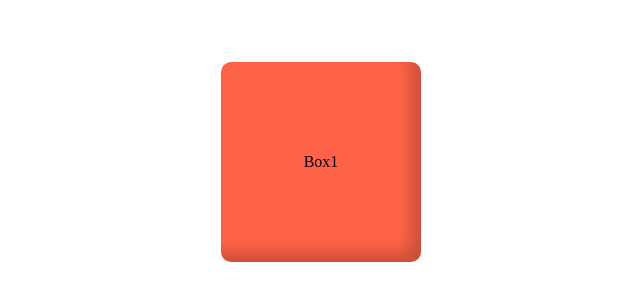
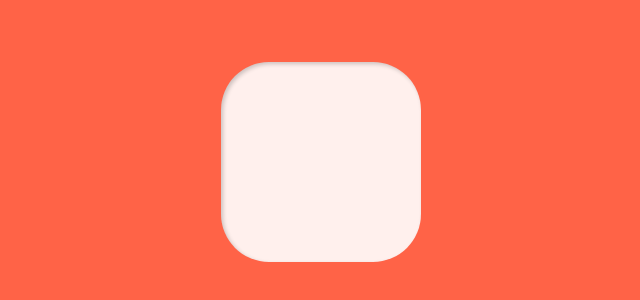
Before and after one commit to pollyjean/pomodoro-sky, a React (Vite) app: page / in a window 1280 px wide. Shown: the part 238-538 px from the top of the page, without its empty margins (319-959 px from the left). Built offline with nearby package versions, Linux system fonts and the light colour scheme.

Commit message:
:dizzy: Hover Tap 이벤트 추가

```diff
--- a/src/App.tsx
+++ b/src/App.tsx
@@ -1,8 +1,9 @@
 import styled from "styled-components";
-import { motion, spring } from "framer-motion";
+import { motion } from "framer-motion";
 
 type StyledElement = ReturnType<typeof styled.div>;
 const S: Record<string, StyledElement> = {};
+
 S.Section = styled.section`
   display: flex;
   height: 100vh;
@@ -10,26 +11,35 @@ S.Section = styled.section`
   justify-content: center;
   align-items: center;
   width: 100%;
+  background-color: tomato;
 `;
 S.Button = styled.button`
-  background-color: tomato;
+  background-color: rgba(255, 255, 255, 0.9);
+  display: flex;
+  align-items: center;
+  justify-content: center;
   border: none;
   width: 12.5rem;
   height: 12.5rem;
-  box-shadow: inset -10px -10px 15px rgba(0, 0, 0, 0.2);
-  border-radius: 10px;
+  box-shadow: inset 2px 2px 4px rgba(0, 0, 0, 0.2);
+  border-radius: 3rem;
 `;
+
+const boxVariants = {
+  hover: {
+    scale: 1.2,
+    rotateZ: 90,
+  },
+  click: {
+    borderRadius: "50%",
+    scale: 0.9,
+  },
+};
+
 const App = () => {
   return (
     <S.Section>
-      <S.Button
-        as={motion.button}
-        initial={{ scale: 0 }}
-        animate={{ scale: 1, rotateZ: 360 }}
-        transition={{ type: "spring", bounce: 0.4 }}
-      >
-        Box1
-      </S.Button>
+      <S.Button as={motion.button} variants={boxVariants} whileHover="hover" whileTap="click" />
     </S.Section>
   );
 };
```
